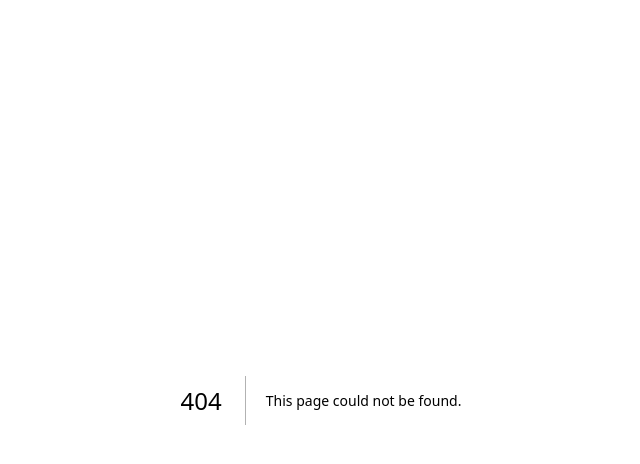
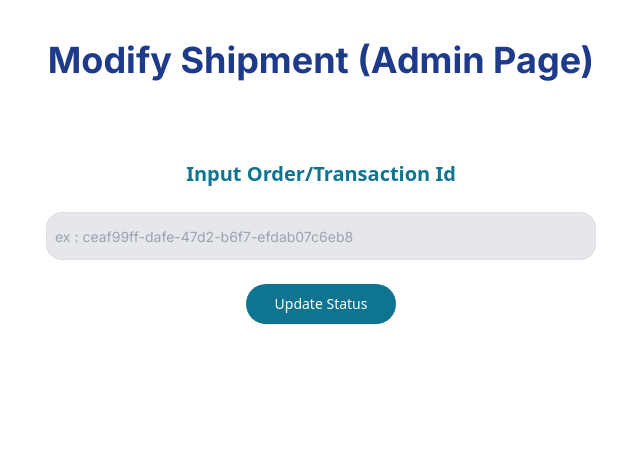
Before and after one commit to Adpro-C5/hoomgroom-frontend, a Next.js app: page /tracking/admin in a window 1280 px wide. Before the commit this address had no page. Shown: the top 464 px of the page, without its empty margins (319-959 px from the left). Built offline with nearby package versions, Linux system fonts and the light colour scheme.

Commit message:
Tracking Page for Admin done

```diff
--- /dev/null
+++ b/src/app/tracking/admin/page.tsx
@@ -0,0 +1,15 @@
+import React from 'react'
+import TrackingAdmin from '@/components/tracking/admin/trackingadmin'
+
+export default function page() {
+  return (
+    <div>
+      <title>Tracking Page Administration</title>
+      <h1 className='
+      font-bold text-4xl font-center
+      text-center text-blue-900 py-10'
+      >Modify Shipment (Admin Page)</h1>
+      <TrackingAdmin/>
+    </div>
+  )
+}
--- /dev/null
+++ b/src/components/tracking/admin/trackingadmin.tsx
@@ -0,0 +1,210 @@
+"use client"
+import React, { useState } from 'react';
+
+const TrackingAdmin = () => {
+  const [statusMessage, setStatusMessage] = useState("");
+  const [showModal, setShowModal] = useState(false);
+  const [orderId, setOrderId] = useState("");
+  const [transportationType, setTransportationType] = useState("");
+  const [error, setError] = useState(false);
+
+  const getShipment = async (trackingNumber:string) => {
+    try {
+      const response = await fetch(`http://34.143.167.93/shipment/get-by-order-id/${trackingNumber}`, {
+        cache: 'no-store',
+      });
+      if (!response.ok) {
+        setError(true);
+        return "No Order Found";
+      }
+      return response.json();
+    } catch (error) {
+      console.error("Error fetching shipment:", error);
+      setError(true);
+      return "Error";
+    }
+  }
+
+  const updateStatus = async (e:any) => {
+    e.preventDefault();
+    setStatusMessage("");
+    setError(false);
+    const trackingNumber = e.target.trackingNumber.value;
+    const shipment = await getShipment(trackingNumber);
+
+    if (shipment === "No Order Found") {
+      setStatusMessage("No Order Found");
+      return;
+    } else if (shipment === "Error") {
+      setStatusMessage("An error occurred while fetching the shipment.");
+      return;
+    } else if (shipment.status === "MENUNGGU_VERIFIKASI") {
+      await fetch(`http://34.143.167.93/shipment/update-status-order/${trackingNumber}/DIPROSES`, {
+        method: 'POST',
+        headers: {
+          'Content-Type': 'application/json',
+        },
+      });
+      setStatusMessage("Status updated to DIPROSES");
+    } else if (shipment.status === "DIPROSES") {
+      await fetch(`http://34.143.167.93/shipment/update-status-order/${trackingNumber}/DIKIRIM`, {
+        method: 'POST',
+        headers: {
+          'Content-Type': 'application/json',
+        },
+      });
+      setOrderId(trackingNumber);
+      setShowModal(true);
+    } else if (shipment.status === "DIKIRIM") {
+      await fetch(`http://34.143.167.93/shipment/update-status-order/${trackingNumber}/TIBA`, {
+        method: 'POST',
+        headers: {
+          'Content-Type': 'application/json',
+        },
+      });
+      setStatusMessage("Status updated to TIBA");
+    } else if (shipment.status === "TIBA") {
+      await fetch(`http://34.143.167.93/shipment/update-status-order/${trackingNumber}/SELESAI`, {
+        method: 'POST',
+        headers: {
+          'Content-Type': 'application/json',
+        },
+      });
+      setStatusMessage("Shipment Done!");
+    } else if (shipment.status === "SELESAI") {
+      setStatusMessage("Shipment already done!");
+    }
+  }
+
+  const updateTransportation = async (e:any) => {
+    e.preventDefault();
+
+    try {
+      const response = await fetch(`http://34.143.167.93/shipment/set-transportation-type-order/${orderId}/${transportationType}`, {
+        method: 'POST',
+        headers: {
+          'Content-Type': 'application/json',
+        },
+      });
+
+      if (!response.ok) {
+        setError(true);
+        setStatusMessage("Failed to update transportation type");
+        setShowModal(false);
+        throw new Error('Failed to update transportation type');
+      }
+
+      setShowModal(false);
+      setStatusMessage("Status updated to DIKIRIM using " + transportationType);
+    } catch (error) {
+      console.error('Error updating transportation:', error);
+      setStatusMessage("Failed to update transportation: " + error);
+    }
+  }
+
+
+  return (
+    <div>
+      <title>Shipping Admin Page</title>
+
+      {showModal && (
+        <div className="fixed inset-0 bg-gray-800 bg-opacity-50 flex items-center justify-center">
+          <div className="bg-white rounded-lg w-1/3">
+            <div className="p-6 border-b">
+              <h2 className="text-xl font-semibold font-sans">Choose Transportation Type</h2>
+            </div>
+            <div className="p-6">
+              <form onSubmit={updateTransportation} method='POST'>
+                <div className="mb-4">
+                  <label className="inline-flex items-center">
+                    <input
+                      type="radio"
+                      name="transportation"
+                      value="MOTOR"
+                      className="form-radio text-cyan-600"
+                      onChange={(e) => setTransportationType(e.target.value)}
+                    />
+                    <span className="ml-3 font-sans">Motor</span>
+                  </label>
+                </div>
+                <div className="mb-4">
+                  <label className="inline-flex items-center">
+                    <input
+                      type="radio"
+                      name="transportation"
+                      value="TRUK"
+                      className="form-radio text-cyan-600"
+                      onChange={(e) => setTransportationType(e.target.value)}
+                    />
+                    <span className="ml-3 font-sans">Truk</span>
+                  </label>
+                </div>
+                <div className="mb-4">
+                  <label className="inline-flex items-center">
+                    <input
+                      type="radio"
+                      name="transportation"
+                      value="PESAWAT"
+                      className="form-radio text-cyan-600"
+                      onChange={(e) => setTransportationType(e.target.value)}
+                    />
+                    <span className="ml-3 font-sans">Pesawat</span>
+                  </label>
+                </div>
+                <div className="flex justify-end">
+                  <button
+                    type="button"
+                    className="bg-amber-500 h-10 w-[80px] mx-1 my-2 text-white font-medium text-sm font-sans rounded-md"
+                    onClick={() => setShowModal(false)}
+                  > Cancel
+                  </button>
+                  <button
+                    type="submit"
+                    className="bg-cyan-700 h-10 w-[80px] mx-1 my-2 text-white font-medium text-sm font-sans rounded-md"
+                  >
+                    Submit
+                  </button>
+                </div>
+              </form>
+            </div>
+          </div>
+        </div>
+      )}
+
+      <form onSubmit={updateStatus} method='POST'>
+        <div className='flex flex-col py-10 px-20 items-center'>
+          <label className=' text-center font-sans font-semibold text-xl text-cyan-700'>Input Order/Transaction Id</label>
+          <br></br>
+          <input className=' h-12 w-[550px] bg-gray-200 rounded-2xl border border-gray-300 border-opacity-50 px-2 text-sm'
+            type="text" id="trackingNumber" name="trackingNumber" required placeholder='ex : ceaf99ff-dafe-47d2-b6f7-efdab07c6eb8'></input>
+          <br></br>
+          <button className='bg-cyan-700 rounded-full h-10 w-[150px] text-white font-medium text-sm font-sans' type="submit">Update Status</button>
+          <br></br>
+          {statusMessage && !error && (
+            <div className='
+            bg-amber-400 font-sans text-white flex flex-col my-12 py-5 px-10 w-[300px]
+            text-center rounded-2xl'
+            >
+              <p className='font-semibold'>Update Status:</p>
+              <p>{statusMessage}</p>
+            </div>
+          )}
+
+          {error && statusMessage && (
+            <div className='
+            bg-red-600 font-sans text-white flex flex-col my-12 py-5 px-10 w-[300px]
+            text-center rounded-2xl'
+            >
+              <p className='font-semibold'>Error:</p>
+              <p>{statusMessage}</p>
+            </div>
+          )}
+        </div>
+      </form>
+
+
+    </div>
+  )
+}
+
+export default TrackingAdmin;
```
